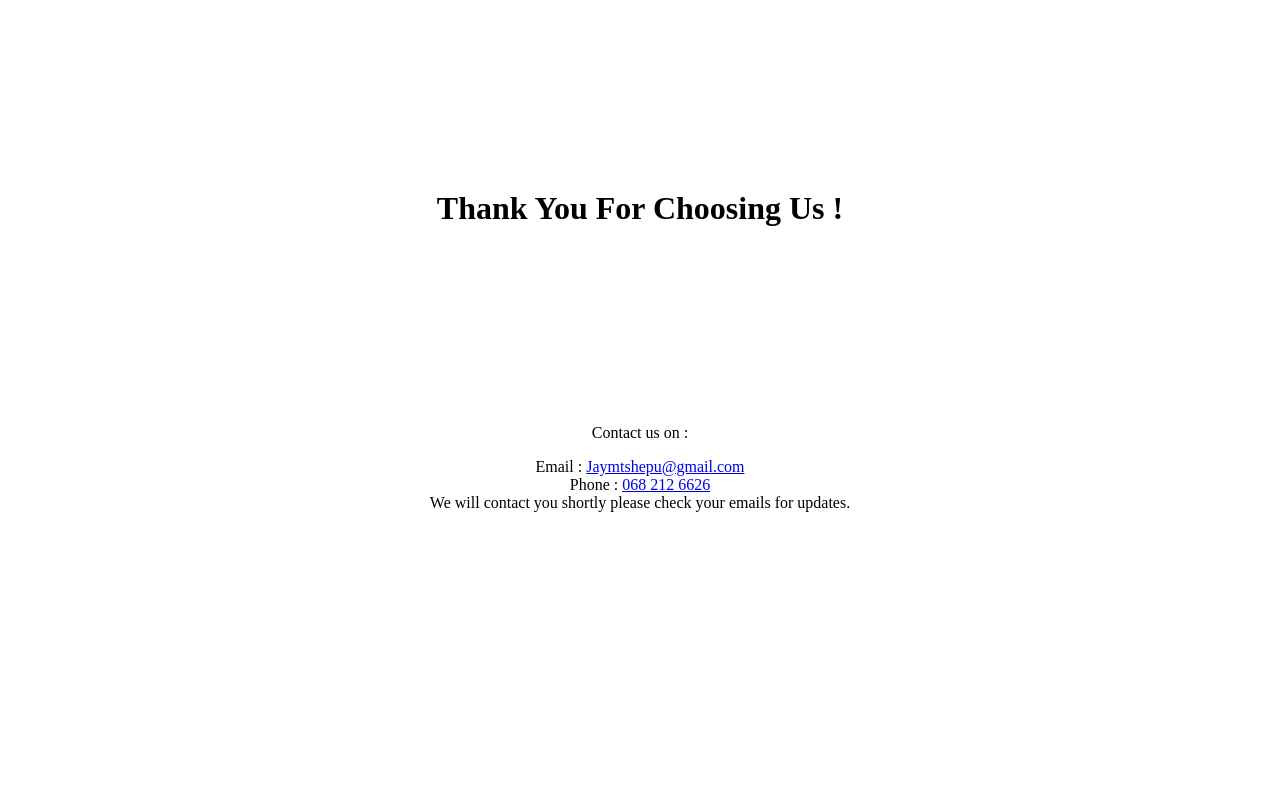
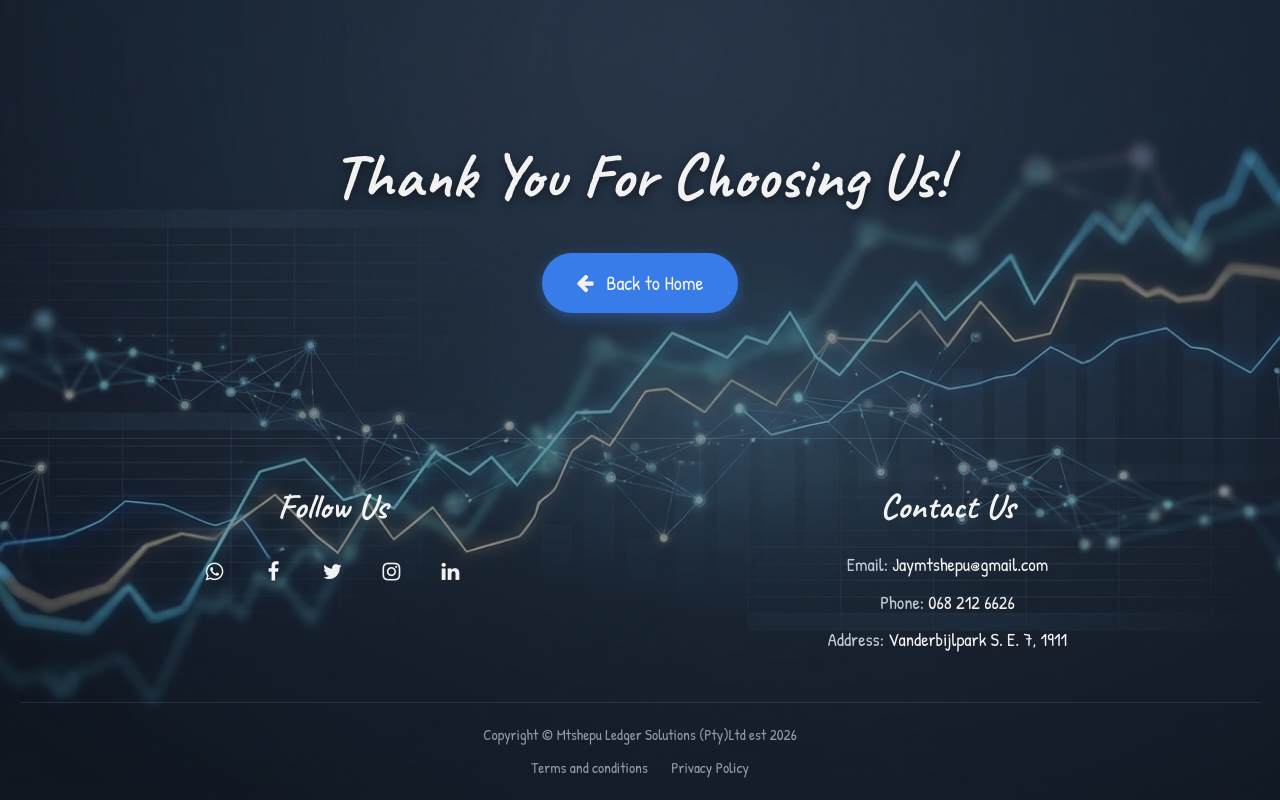
Before and after one commit to 222349506-hub/Mtshepu-Ledger-Solutions, a plain HTML site: page Thank_You.html in a window 1280 px wide. Drawn offline with Linux system fonts and the light colour scheme.

Commit message:
finished build

```diff
--- a/Thank_You.html
+++ b/Thank_You.html
@@ -1,32 +1,78 @@
 <!DOCTYPE html>
-<html lang="en" >
+<html lang="en">
+
 <!--
-Developer: Prudence Lerato Mbele
- * Copyright (c) 2026 P L Mbele. All Rights Reserved.
+Developer: Chris Themba Bikitsha
+ * Copyright (c) 2026 . All Rights Reserved.
  * Unauthorized copying of this file, via any medium, is strictly prohibited.
  -->
 <head>
     <meta charset="UTF-8">
     <meta name="viewport" content="width=device-width, initial-scale=1.0">
-<title>Thank You !</title>
+    <title>Thank You</title>
+
+    <!-- Load Font Awesome Icon Library -->
+    <link rel="stylesheet" href="https://cdnjs.cloudflare.com/ajax/libs/font-awesome/4.7.0/css/font-awesome.min.css">
+
+    <!-- Font family stylesheets -->
+    <link rel="preconnect" href="https://fonts.googleapis.com">
+    <link rel="preconnect" href="https://fonts.gstatic.com" crossorigin>
+    <link href="https://fonts.googleapis.com/css2?family=Caveat:wght@400..700&family=Patrick+Hand&display=swap" rel="stylesheet">
+
+<!-- Load a local styles sheet -->
+<link rel="stylesheet" href="css/thank-you.css">
 </head>
 <body>
 
+    <!-- Animated Background Wrap Container -->
+    <div class="background">
+
+        <!-- Main Content Area -->
+        <main>
             <header>
- <h1 style="font-family: Times New Roman; margin: 0; height: 50vh; display: flex; justify-content: center; align-items: center; text-align: center" >
-		Thank You For Choosing Us !
- </h1>
+                <h1>Thank You For Choosing Us!</h1>
             </header>
 
+            <!-- Return Action Button -->
+            <a href="index.html" class="btn-home">
+                <i class="fa fa-arrow-left"></i> Back to Home
+            </a>
+        </main>
 
+        <!-- Fixed Footer Architecture Inside the Wrap -->
+        <footer>
+            <div class="container">
+                <div class="footer-content">
+                    <h3>Follow Us</h3>
+                    <ul class="social-icons">
+                        <li><a href="https://wa.me/27682126626?text=Hello%20I%20want%20to%20buy%20a%20product" target="_blank"><i class="fa fa-whatsapp"></i></a></li>
+                        <li><a href="https://www.facebook.com/profile.php?id=61595752887257" target="_blank"><i class="fa fa-facebook"></i></a></li>
+                        <li><a href="https://x.com/MtshepuLedgers" target="_blank"><i class="fa fa-twitter"></i></a></li>
+                        <li><a href="https://www.instagram.com/mtshepu_legders" target="_blank"><i class="fa fa-instagram"></i></a></li>
+                        <li><a href="https://www.linkedin.com/in/mtshepu-ledgers-879922445" target="_blank"><i class="fa fa-linkedin"></i></a></li>
+                    </ul>
+                </div>
 
-	<footer style="text-align: center">
- <p>
-		Contact us on :
- </p>
-		Email : <a href="https://mail.google.com/mail/?view=cm&fs=1&to=Jaymtshepu@gmail.com&su=Mtshepu%20Ledgers%20Enquiry" target="_blank">Jaymtshepu@gmail.com</a><br/>
-		Phone : <a href="tel:+27682126626">068 212 6626</a><br/>
-	We will contact you shortly please check your emails for updates.
+                <div class="footer-content">
+                    <h3>Contact Us</h3>
+                    <div class="footer-contact">
+                        <p>Email: <a href="https://mail.google.com/mail/?view=cm&fs=1&to=Jaymtshepu@gmail.com&su=Mtshepu%20Ledgers%20Enquiry" target="_blank">Jaymtshepu@gmail.com</a></p>
+                        <p>Phone: <a href="tel:+27682126626">068 212 6626</a></p>
+                        <p>Address: <a href="https://www.google.com/maps/place/13+Morrees+St,+Vanderbijlpark+S.+E.+7,+Vanderbijlpark,+1911/@-26.7111174,27.8519617,17z/data=!3m1!4b1!4m6!3m5!1s0x1e94599f600f0b1b:0x593af18c74074b38!8m2!3d-26.7111222!4d27.8545366!16s%2Fg%2F11lmp7sxvw?entry=ttu&g_ep=EgoyMDI2MTAwNy4wIKXMDSoASAFQAw%3D%3D" target="_blank" rel="noopener">Vanderbijlpark S. E. 7, 1911</a></p>
+                    </div>
+                </div>
+            </div>
+
+            <hr>
+
+            <div class="bottom-bar">
+                <p>Copyright &copy; Mtshepu Ledger Solutions (Pty)Ltd est 2026</p>
+                <a class="terms" href="javascript:void(0);" onclick="openTerms()">Terms and conditions</a>
+                <a class="privacy" href="javascript:void(0);" onclick="openPrivacy()">Privacy Policy</a>
+            </div>
         </footer>
+
+    </div>
+
 </body>
 </html>
--- a/css/style.css
+++ b/css/style.css
@@ -1,14 +1,26 @@
+html{
+	display: flex;
+	flex-direction: column;
+	background-color: transparent;
+	height: 100vh;
+	width: 100vw;
+	overflow-x: hidden;
+
+}
 body{
 margin: 0;
 padding: 0;
 position: relative;
-min-height: 100vh;
+height: 98%;
 font-family: "Source Sans Pro",Arial, sans-serif;
 color: white;
 background-color: #36454F;
+width: 98%;
+justify-content: center;
 }
 
 .hero {
+width: 100%;
 position: relative;
 align-items: center;
 justify-content: center;
@@ -137,24 +149,6 @@ box-sizing: border-box;
 font-size: 12px;
 }
 
-a.nav-height {
-margin-top: 10px;
-margin-left: 10px;
-margin-right: 0;
-margin-bottom: 0;
-  padding: 0 !important;    /* Removes vertical padding, keeps safe side spacing */
-  height: fit-content;                  /* Hardlocks the anchor to the navbar limit */       /* Lets us align the inner logo instantly */
-  align-items: center;           /* Vertically centers the logo block in the 48px space */
-  box-sizing: border-box;
-}
-
-a.nav-height .logo {
-  height: 100%;                  /* Fills the 48px block exactly */
-  display: flex;
-  align-items: center;           /* Double-insures vertical alignment */
-height: fit-content; }
-
-
 /* Style navigation menu links */
 .topnav a {
   color: white;
@@ -237,6 +231,41 @@ cursor: pointer;
 box-shadow: 0 4px 10px rgba(0, 0, 0, 0.2);
 transition: background-color 0.3s ease,
             transform 0.3s ease;
+}
+
+.getintouch-service{
+	position: absolute;
+bottom: 20px;
+left: 35px;
+z-index: 1000;
+
+display: flex;
+justify-content: center;
+align-items: center;
+box-sizing: border-box;
+width: 140px;
+height: 30px;
+
+border-radius: 25px;
+border: 2px;
+font-family: 'Caveat', cursive;
+font-size: 12px;
+color: black;
+text-decoration: none;
+background-color: transparent;
+border-block-style: solid;
+border-block-color: red blue;
+border-block-width: 2px;
+
+
+cursor: pointer;
+box-shadow: 0 4px 10px rgba(0, 0, 0, 0.2);
+transition: background-color 0.3s ease,
+            transform 0.3s ease;
+}
+
+.getintouch-service:hover {
+ background-color: transparent;
 }
 .getintouch:hover {
 background-color: transparent;
@@ -413,7 +442,7 @@ height: fit-content;
 .footer-contact p {
 margin-top: 0;
 margin-bottom: 4px;
-line-height: 0.1;
+line-height: 1.1;
 font-size: 10px;
 overflow-wrap: break-word;
 }
@@ -567,6 +596,7 @@ padding: 30px;
 background-color: transparent;
 border-radius: 10px;
 box-shadow: 0 4px 15px rgba(0,0,0,0.1);
+justify-content: center;
 }
 
 label {
@@ -893,7 +923,7 @@ max-width: 400px;
 
 .topnav a.icon {
 display: none;
-}
+ }
 
 .topnav #myLinks {
 display: block;
@@ -904,7 +934,7 @@ left: auto;
 width: auto;
 box-shadow: none;
 height: 48px;
-}
+ }
 
 .topnav #myLinks a {
 display: inline-block;
@@ -912,8 +942,19 @@ width: auto;
 text-align: center;
 padding: 14px 16px;
 line-height: 22px;
-}
+ }
 
+.getintouch-service {
+opacity: 1 !important;
+visibility: visible !important;
+animation: none !important;
+ }
+
+.getintouch {
+opacity: 1 !important;
+visibility: visible !important;
+animation: none !important;
+ }
 }
 
 
@@ -1039,6 +1080,14 @@ height: auto;
 min-height: 0;
 }
 
+.getintouch {
+animation: fadeOutButton 0.0s ease-out forwards;
+}
+
+.getintouch-service{
+animation: fadeOutButton 0.0s ease-out forwards;
+}
+
 .explore {
 position: relative;
 left: auto;
@@ -1047,12 +1096,6 @@ width: 160px;
 max-width: 90%;
 margin: 12px auto;
 text-align: center;
-}
-
-.getintouch {
-display : none;
-opacity: 0;
-visibility: hidden;
 }
 
 .getintouch1,
@@ -1128,7 +1171,6 @@ line-height: 1.6;
 text-align: center;
 }
 
-.getintouch,
 .explore {
 position: relative;
 left: auto;
@@ -1141,7 +1183,6 @@ margin: 12px auto;
 text-align: center;
 }
 
-.getintouch a,
 .explore a {
 display: flex;
 align-items: center;
@@ -1266,7 +1307,6 @@ font-size: 0.9rem;
 padding: 10px;
 }
 
-.getintouch,
 .explore {
 width: 95%;
 }
@@ -1277,3 +1317,14 @@ width: 96%;
 padding: 10px;
  }
 }
+
+@keyframes fadeOutButton {
+  0% {
+    opacity: 1;
+    visibility: visible;
+  }
+  100% {
+    opacity: 0;
+    visibility: hidden;
+  }
+}
--- /dev/null
+++ b/css/thank-you.css
@@ -0,0 +1,168 @@
+        * {
+            box-sizing: border-box;
+            margin: 0;
+            padding: 0;
+        }
+        body {
+            font-family: 'Patrick Hand', cursive, sans-serif;
+            background-color: #0f172a;
+            color: #ffffff;
+            display: flex;
+            flex-direction: column;
+            min-height: 100vh;
+            line-height: 1.6;
+            overflow-x: hidden;
+        }
+
+        @keyframes pulseGlow {
+            0% {
+                filter: brightness(0.95) contrast(1);
+            }
+            50% {
+                filter: brightness(1.15) contrast(1.05);
+                box-shadow: inset 0 0 50px rgba(59, 130, 246, 0.15);
+            }
+            100% {
+                filter: brightness(0.95) contrast(1);
+            }
+        }
+
+        .background {
+            width: 100%;
+            flex: 1;
+            display: flex;
+            flex-direction: column;
+            background-image: linear-gradient(rgba(15, 23, 42, 0.4), rgba(15, 23, 42, 0.4)), url('images/thankyou.jpg');
+            background-size: cover;
+            background-position: center;
+            background-repeat: no-repeat;
+            animation: pulseGlow 5s ease-in-out infinite;
+        }
+
+        main {
+            flex: 1;
+            display: flex;
+            flex-direction: column;
+            justify-content: center;
+            align-items: center;
+            text-align: center;
+            padding: 60px 20px;
+        }
+        h1 {
+            font-family: 'Caveat', cursive;
+            font-size: 4rem;
+            color: #ffffff;
+            margin-bottom: 25px;
+            text-shadow: 0 4px 12px rgba(0, 0, 0, 0.5);
+        }
+
+        .btn-home {
+            display: inline-block;
+            background-color: #3b82f6;
+            color: #ffffff;
+            text-decoration: none;
+            padding: 14px 35px;
+            font-size: 1.25rem;
+            border-radius: 30px;
+            transition: all 0.3s cubic-bezier(0.4, 0, 0.2, 1);
+            box-shadow: 0 4px 14px rgba(59, 130, 246, 0.4);
+        }
+        .btn-home:hover {
+            background-color: #2563eb;
+            transform: translateY(-2px);
+            box-shadow: 0 6px 20px rgba(59, 130, 246, 0.6);
+        }
+        .btn-home i {
+            margin-right: 8px;
+        }
+
+        footer {
+            background-color: transparent;
+            border-top: 1px solid rgba(255, 255, 255, 0.1);
+            padding: 40px 20px 20px;
+            width: 100%;
+        }
+        .container {
+            max-width: 1200px;
+            margin: 0 auto;
+            display: flex;
+            flex-wrap: wrap;
+            justify-content: space-around;
+            gap: 30px;
+            padding-bottom: 20px;
+        }
+        .footer-content {
+            flex: 1;
+            min-width: 250px;
+            text-align: center;
+        }
+        .footer-content h3 {
+            font-family: 'Caveat', cursive;
+            font-size: 2.2rem;
+            color: white;
+            margin-bottom: 15px;
+        }
+
+        .social-icons {
+            list-style: none;
+            display: flex;
+            justify-content: center;
+            gap: 15px;
+        }
+        .social-icons a {
+            display: flex;
+            align-items: center;
+            justify-content: center;
+            width: 44px;
+            height: 44px;
+            background-color: transparent;
+            color: #ffffff;
+            border-radius: 50%;
+            text-decoration: none;
+            font-size: 1.3rem;
+            transition: all 0.3s ease;
+        }
+        .social-icons a:hover {
+            background-color: #3b82f6;
+            transform: translateY(-3px);
+        }
+
+        .footer-contact p {
+            margin-bottom: 8px;
+            font-size: 1.15rem;
+            color: #cbd5e1;
+        }
+        .footer-contact a {
+            color: white;
+            text-decoration: none;
+            transition: color 0.2s;
+        }
+        .footer-contact a:hover {
+            text-decoration: underline;
+            color: #60a5fa;
+        }
+
+        hr {
+            border: 0;
+            height: 1px;
+            background: rgba(255, 255, 255, 0.1);
+            margin: 20px 0;
+        }
+        .bottom-bar {
+            text-align: center;
+            font-size: 0.95rem;
+            color: #94a3b8;
+        }
+        .bottom-bar p {
+            margin-bottom: 8px;
+        }
+        .bottom-bar a {
+            color: #94a3b8;
+            text-decoration: none;
+            margin: 0 10px;
+            transition: color 0.2s;
+        }
+        .bottom-bar a:hover {
+            color: #ffffff;
+            text-decoration: underline;
+        }
--- a/js/nav-java.js
+++ b/js/nav-java.js
@@ -182,6 +182,8 @@ async function submitOrderPayloadToServer() {
     if(data.success){
       alert("Success! Filed to web-environment-3f0z DB");
       closeCheckout();
+
+window.location.href = "Thank_You.html";
     } else {
       alert("Error: "+(data.message||"unknown"));
     }
@@ -236,6 +238,8 @@ async function submitCustomOrderToServer() {
       document.getElementById("clientEmailInput").value="";
       document.querySelectorAll('.custom-feature-checkbox:checked').forEach(b=>b.checked=false);
       calculateCustomPrice();
+
+	  window.location.href = "Thank_You.html";
     } else {
       alert("Error: "+data.message);
     }
```
Also changed, not shown: about.html (+5 -5 lines), choose_us.html (+5 -5 lines), contact.html (+9 -25 lines), index.html (+5 -5 lines), services.html (+8 -9 lines), css/images/thankyou.jpg (added). Lines whose indentation alone changed are shown as unchanged.
